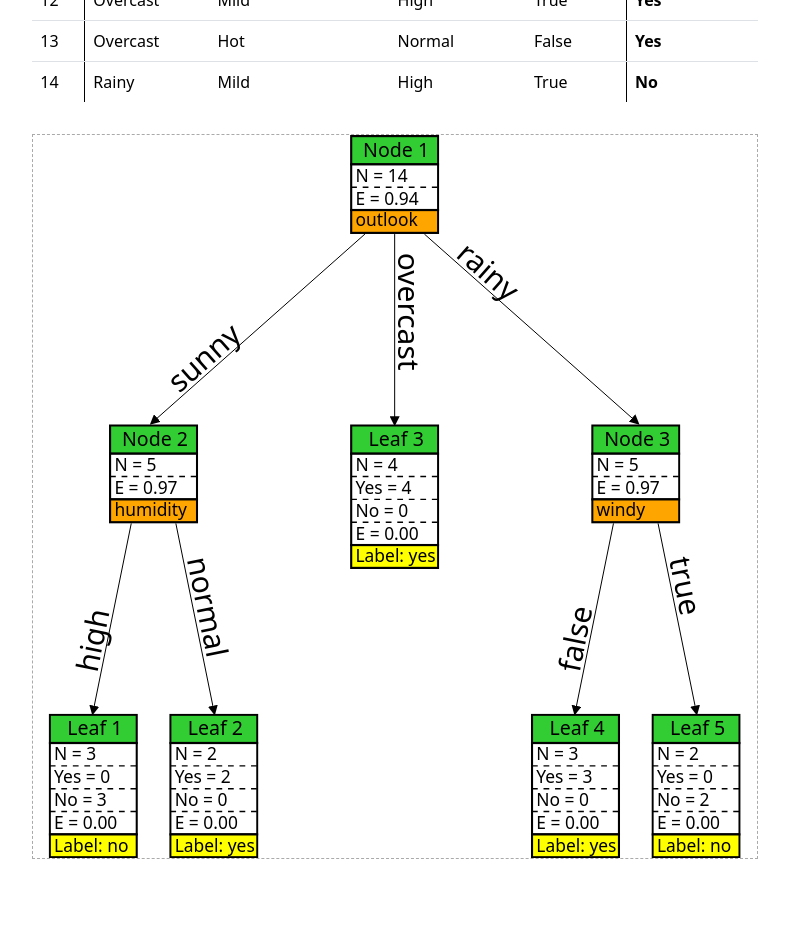
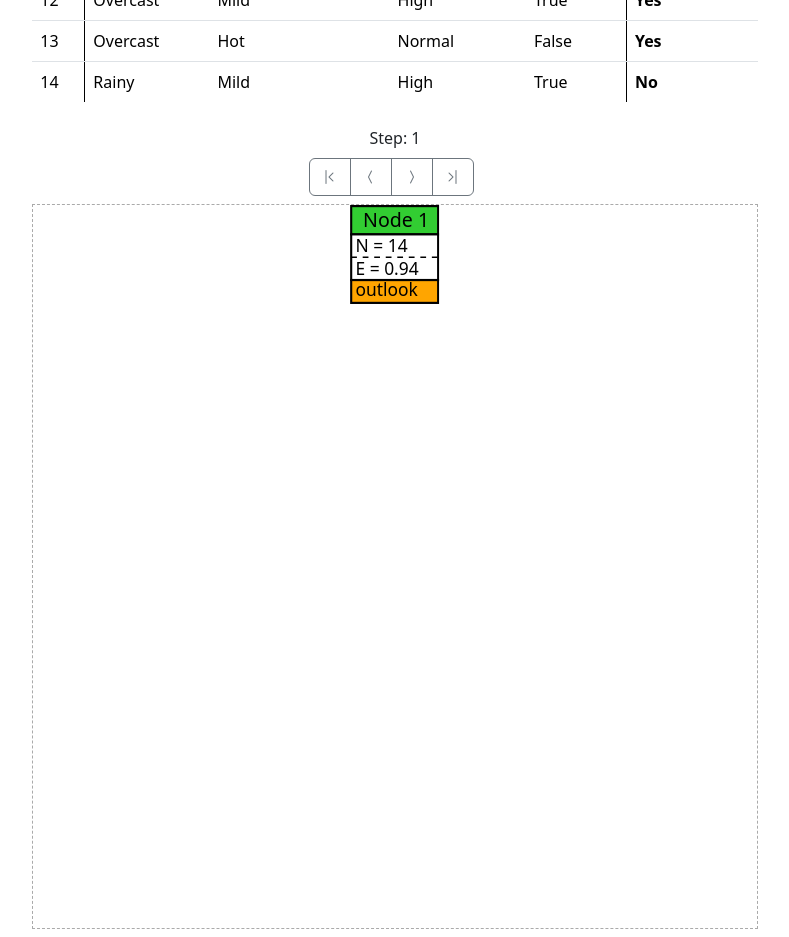
Before and after one commit to danieldf01/TFG-decision-trees-sim, a website: page prototypes/decision tree/index.html in a window 1280 px wide. Shown: the part 720-1657 px from the top of the page, without its empty margins (245-1034 px from the left). Before the commit the page ends 1587 px from the top, so only its background shows below. Drawn offline with nearby package versions, Linux system fonts and the light colour scheme.

Commit message:
Finished step-by-step visualization/creation of the decision tree #49

```diff
--- a/prototypes/decision tree/index.html
+++ b/prototypes/decision tree/index.html
@@ -12,6 +12,7 @@
     <script defer src="https://cdn.jsdelivr.net/npm/bootstrap@5.3.3/dist/js/bootstrap.bundle.min.js"
         integrity="sha384-YvpcrYf0tY3lHB60NNkmXc5s9fDVZLESaAA55NDzOxhy9GkcIdslK1eN7N6jIeHz"
         crossorigin="anonymous"></script>
+    <link rel="stylesheet" href="https://cdn.jsdelivr.net/npm/bootstrap-icons@1.11.3/font/bootstrap-icons.css">
     <meta charset="UTF-8">
     <meta http-equiv="X-UA-Compatible" content="IE=edge">
     <meta name="viewport" content="width=device-width, initial-scale=1.0">
@@ -302,6 +303,24 @@
                 </table>
             </div>
         </div>
+        <div class="row pb-2 justify-content-center">
+            <div class="col-auto">
+                <span id="stepCount">Step: 1</span>
+            </div>
+        </div>
+        <div class="row justify-content-center">
+            <div class="col-auto">
+                <div class="btn-toolbar" role="toolbar" aria-label="Toolbar with button groups">
+                    <div class="btn-group me-2" role="group" aria-label="First group">
+                      <button type="button" class="btn btn-outline-secondary " onclick="initialStep()"><div class="bi-chevron-bar-left"></button>
+                      <button type="button" class="btn btn-outline-secondary" onclick="stepBack()"><div class="bi-chevron-compact-left"></div></button>
+                      <button type="button" class="btn btn-outline-secondary" onclick="stepForward()"><div class="bi-chevron-compact-right"></div></button>
+                      <button type="button" class="btn btn-outline-secondary" onclick="lastStep()"><div class="bi-chevron-bar-right"></button>
+
+                    </div>
+                </div>
+            </div>
+        </div>
         <div class="row p-2 justify-content-center">
             <!-- Decision Tree -->
             <div class="col-lg-8 col-sm-12 col-auto">
--- a/prototypes/decision tree/js/index.js
+++ b/prototypes/decision tree/js/index.js
@@ -10,13 +10,15 @@ const STD_NODEHEIGHT = 92;
 const STD_LEAFWIDTH = 82;
 const STD_NODEWIDTH = 82;
 
-const STD_BRANCH_FONTSIZE = 16;
+const STD_BRANCH_FONTSIZE = 12;
 
 var svgWidth = 0;
 var svgHeight = 0;
 
 var nodeCount = 0;
 var leafCount = 0;
+
+var currentStep = 1;
 
 // Example data
 const data = [
@@ -520,6 +522,7 @@ function calcNodePositions(node, treeBorders, nodeWidth, nodeHeight, leafWidth,
     for (var i = 0; i < childrenNr; i++) {
         var nextGroup = document.createElementNS('http://www.w3.org/2000/svg', 'g');
         nextGroup.setAttribute('id', 'g' + (+groupId.substring(1) + 1));
+        nextGroup.style.display = 'none';
 
         nextGroup.appendChild(createBranch(node.children[i].id, branchX1values[i], branchY1value, branchX2values[i], branchY2value, node.children[i].prevBranchVal));
 
@@ -644,4 +647,42 @@ function handleResize() {
     }
 }
 
+function initialStep(){
+    currentStep = 1;
+    document.getElementById('stepCount').textContent = "Step: 1";
+    for (var i = 2; i <= nodeCount + leafCount; i++){
+        var groupId = 'g' + i;
+        var groupToHide = document.getElementById(groupId);
+        groupToHide.style.display = "none";
+    }
+}
+
+function stepForward(){
+    if (currentStep === nodeCount + leafCount) return;
+    currentStep++;
+    document.getElementById('stepCount').textContent = "Step: " + currentStep;
+    var groupId = 'g' + currentStep;
+    var groupToShow = document.getElementById(groupId);
+    groupToShow.style.display = "block";
+}
+
+function stepBack(){
+    if (currentStep === 1) return;
+    currentStep--;
+    document.getElementById('stepCount').textContent = "Step: " + currentStep;
+    var groupId = 'g' + (currentStep + 1);
+    var groupToHide = document.getElementById(groupId);
+    groupToHide.style.display = "none";
+}
+
+function lastStep(){
+    currentStep = nodeCount + leafCount;
+    document.getElementById('stepCount').textContent = "Step: " + (nodeCount + leafCount);
+    for (var i = 2; i <= nodeCount + leafCount; i++){
+        var groupId = 'g' + i;
+        var groupToShow = document.getElementById(groupId);
+        groupToShow.style.display = "block";
+    }
+}
+
 window.onresize = handleResize;
```
